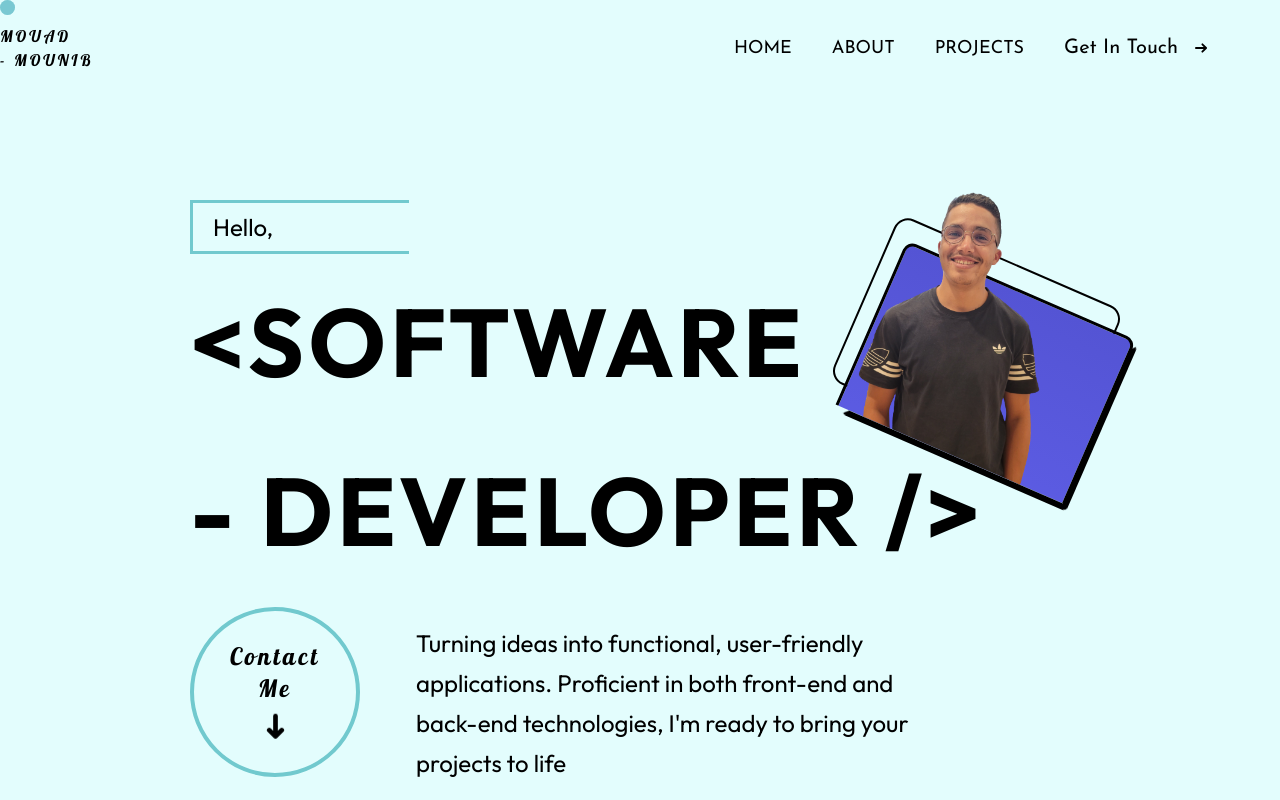
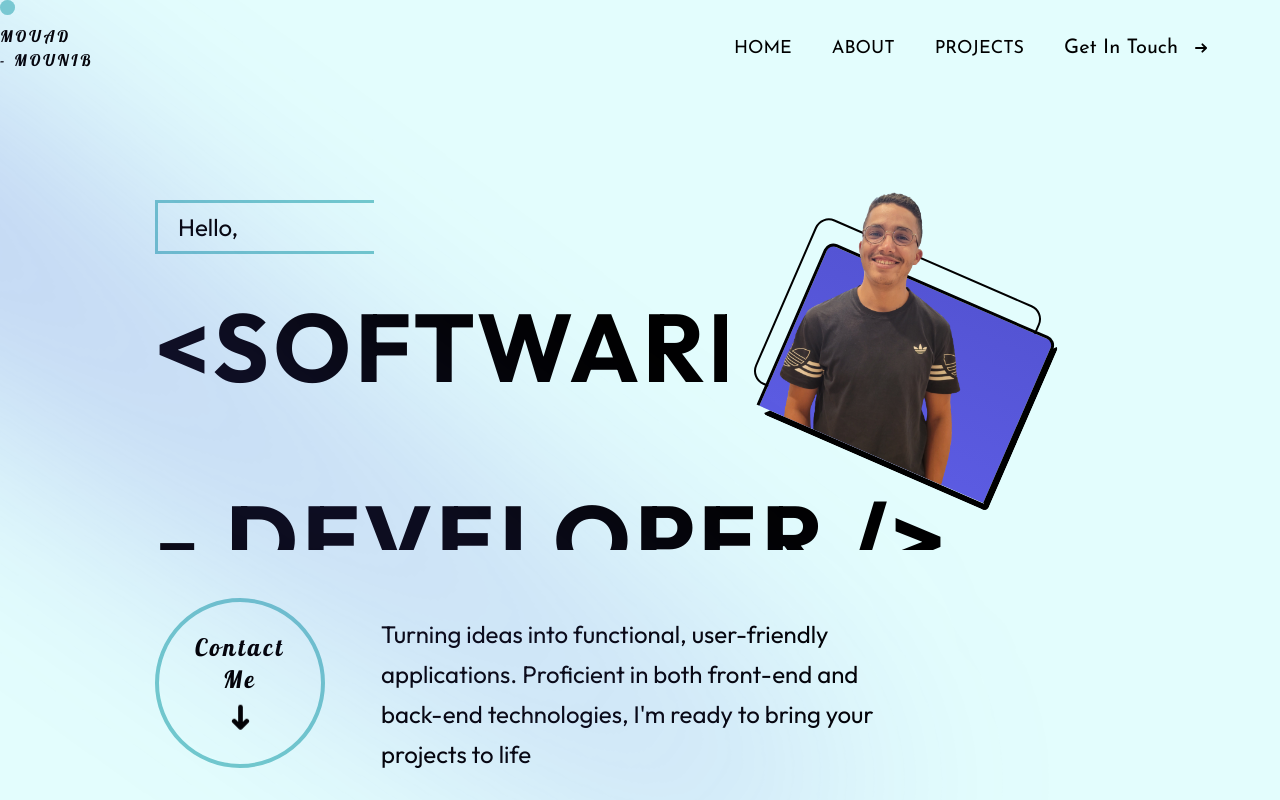
Before and after one commit to mmounib/Portfolio, a Next.js app: page / in a window 1280 px wide. Shown: the top 800 px of the page. Built offline with nearby package versions, Linux system fonts and the light colour scheme; a web font is replaced by a local one.

Commit message:
Still Adding Some Animations

```diff
--- a/app/Components/Home.tsx
+++ b/app/Components/Home.tsx
@@ -2,11 +2,10 @@
 
 import { BsArrowDown } from "react-icons/bs";
 import { Outfit } from "next/font/google";
-import { useEffect, useRef } from "react";
+import { useEffect } from "react";
 import ImageHelper from "./Helpers/ImageHelper";
 import Link from "next/link";
 import gsap from "gsap";
-import SplitType from "split-type";
 
 const outfit = Outfit({
   subsets: ["latin"],
@@ -21,12 +20,25 @@ const Home = () => {
     tl.to(".text__bg", { duration: 1.3, scaleX: 1 });
     tl.to(".text__bg", { duration: 1.3, scaleX: 0 });
     tl.to(".text__animate", { delay: 2.5 });
-    // gsap.to(".text__animate", {
-    //   y: 0,
-    //   delay: 1.2,
-    //   duration: 0.1,
-    //   ease: "power3.out",
-    // });
+    gsap.fromTo(".h1__text", {
+      y: 200,
+      duration: 1.3,
+      ease: "power3.out",
+    }, {
+      y: 0,
+      duration: 1.3,
+      ease: "power3.out"
+    });
+    gsap.fromTo(".h1__text1", {
+      y: 300,
+      delay: 1.4,
+      duration: 2,
+      ease: "power3.out",
+    }, {
+      y: 0,
+      duration: 2,
+      ease: "power3.out"
+    });
   }, []);
 
   function handleJumpToContactMe() {
@@ -38,7 +50,7 @@ const Home = () => {
 
   return (
     <section className={` mt-32 ${outfit}`}>
-      <div className="mx-auto text-black relative max-w-[900px] max-sm:px-4">
+      <div className="mx-auto text-black relative max-w-[970px] max-sm:px-4">
         <div className="relative w-fit h-fit">
           {/* <span className="text__bg"></span> */}
 
@@ -48,20 +60,24 @@ const Home = () => {
         </div>
 
         <div className="flex flex-col">
-          <div className="flex max-sm:flex-col gap-4 mt-4 text-black">
-            <h1 className="mt-6 max-sm:capitalize max-sm:text-7xl text-8xl h1__text uppercase ">
+          <div className="flex max-sm:flex-col gap-4 mt-4 h-[180px]  text-black">
+            <div className="overflow-hidden">
+              <h1 className="mt-6 max-sm:capitalize overflow-hidden max-sm:text-7xl text-8xl h1__text uppercase ">
                 &lt;Software <h1 className="h1__hidden tracking-normal capitalize text-9xl">Full-Stack</h1>
               </h1>
               <h1 className=" max-sm:text-7xl hidden max-sm:flex">
                 Developer /&gt;
               </h1>
+            </div>
             <ImageHelper />
           </div>
-          <h1 className=" uppercase text-8xl -mt-16 max-sm:mt-0 max-sm:hidden">
+          <div className="h-[100px] overflow-hidden">
+            <h1 className=" uppercase text-8xl h1__text1 max-sm:mt-0 max-sm:hidden">
               {" "}
               - Developer /&gt;
               <h1></h1>
             </h1>
+          </div>
         </div>
 
         <div className="flex mt-16">
--- a/app/globals.css
+++ b/app/globals.css
@@ -4,6 +4,7 @@
 @import url("https://fonts.googleapis.com/css2?family=Outfit:wght@200;300;400;500;700&display=swap");
 @import url("https://fonts.googleapis.com/css2?family=Tilt+Neon&display=swap");
 @import url("https://fonts.googleapis.com/css2?family=Lilita+One&family=Permanent+Marker&display=swap");
+
 
 @tailwind base;
 @tailwind components;
@@ -251,10 +252,10 @@ span {
   image-rendering: auto;
 }
 
-.success_di.font__text {
+.font__text {
   /* font-family: 'Lilita One', sans-serif; */
 }
-v {
+.success_div {
   display: block;
   transform: translateY(200%);
   animation: reveal 1s cubic-bezier(0.77, 0, 0.175, 1) forwards;
@@ -717,20 +718,3 @@ label {
   display: inline-block;
   z-index: 999;
 }
-
-/* .imsrk2 {
-  background-color: red;
-  position: absolute;
-  -webkit-transform: translate(-50%, -50%);
-          transform: translate(-50%, -50%);
-  color: black;
-  font-size: 72px;
-  font-weight: 900;
-  z-index: 999;
-  font-family: "Roboto", sans-serif;
-  letter-spacing: -4px;
-  line-height: 1;
-  width: 100%;
-  height: 100vh;
-
-} */
--- a/app/imageHolder.css
+++ b/app/imageHolder.css
@@ -12,7 +12,7 @@
   transform: rotate(-54deg);
   border-radius: 155px;
   filter: blur(99.5px);
-  z-index: -1;
+  z-index: 1;
 }
 
 
```
Lines whose indentation alone changed are shown as unchanged.
